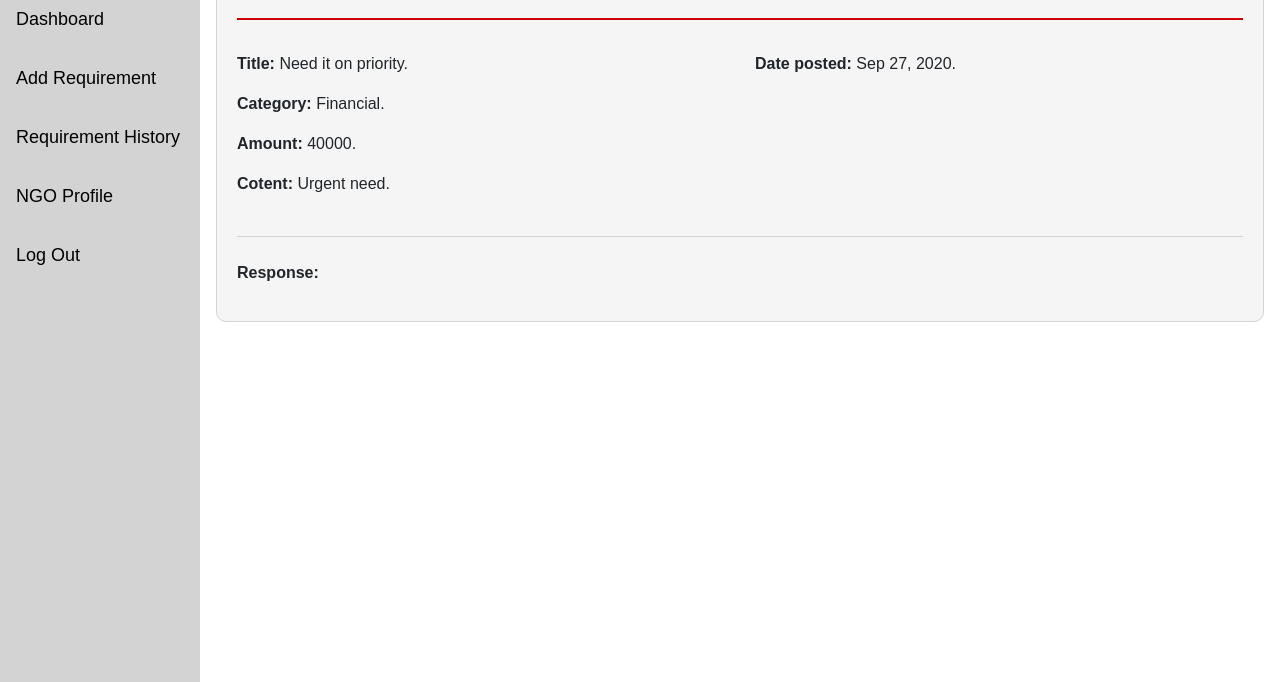
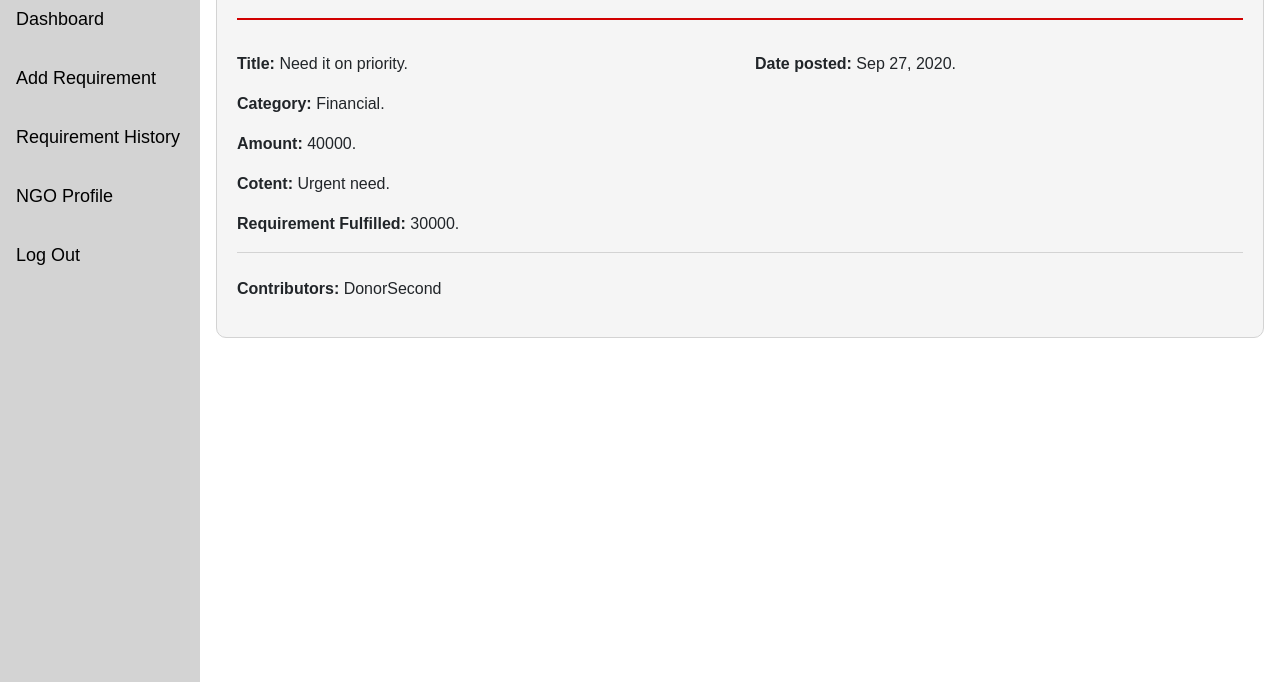
Before and after one commit to Sanayshah2/code-it-personal, a Django app: page /ngo-requirement-view/9/ in a window 1280 px wide. Shown: the part 77-759 px from the top of the page. Run offline with Django 3.2, Linux system fonts and the light colour scheme; data comes from the database, SQL or seed files in the repository; both versions use the stored data as it was after the commit; some libraries are stand-ins or nearby versions.

Commit message:
'commit'

```diff
--- a/ngo_point1/ngo_requirements/templates/ngo_requirements/ngo_requirement_view.html
+++ b/ngo_point1/ngo_requirements/templates/ngo_requirements/ngo_requirement_view.html
@@ -30,12 +30,18 @@
         <div class="row" style="">
             <div class=" col-12"><p ><span style="font-weight: bold;">Cotent: </span>{{requirement.requirement_content}}.</p></div>
 
-        </div><br>
+        </div>
+        <div class="row" style="">
+            <div class=" col-12"><p ><span style="font-weight: bold;">Requirement Fulfilled: </span>{{requirement.requirement_fulfilled}}.</p></div>
+        </div>
         <div class="" style="border-bottom: 1px solid lightgray;"></div><br>
         <div class="row">
-        <div class="col-12 " style=""><p ><span style="font-weight: bold;">Response: </span><span>
-
-        </span>
+        <div class="col-12 " style=""><p ><span style="font-weight: bold;">Contributors: </span>
+        {% for r in requirement.fulfilled_by.all %}
+        <span>
+            {{r.user.username}}
+        </span><br>
+        {% endfor %}
         </p>
         </div>
     </div>
```
Also changed, not shown: ngo_point1/db.sqlite3.
